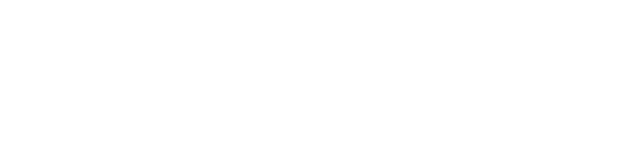
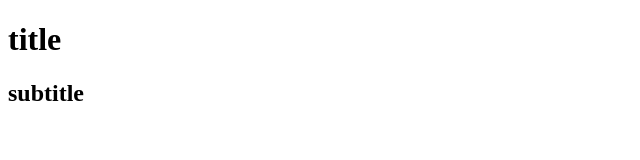
Before and after one commit to abdi66xd/GITHUBFINALV5, a plain HTML site: page index.html in a window 1280 px wide. Shown: the whole page, without its empty margins (0-640 px from the left). Drawn offline with Linux system fonts and the light colour scheme.

Commit message:
new change added.

```diff
--- a/index.html
+++ b/index.html
@@ -6,6 +6,7 @@
   <title>Document</title>
 </head>
 <body>
-
+  <h1>title</h1>
+  <h2> subtitle</h2>
 </body>
 </html>
```
